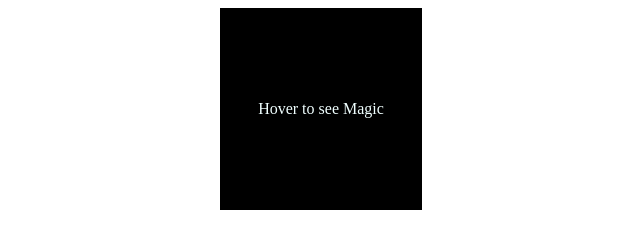
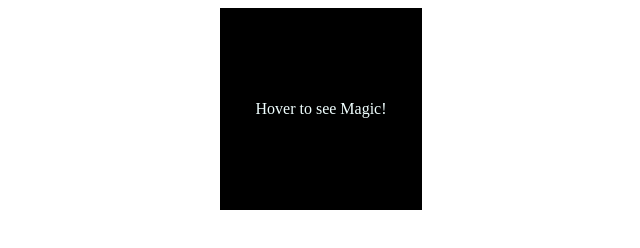
Before and after one commit to karankeyash/karankecodes, a plain HTML site: page Code 3/index.html in a window 1280 px wide. Shown: the full height of the page, 319-959 px from the left. Drawn offline with Linux system fonts and the light colour scheme.

Commit message:
Added CSS
Ref #1

```diff
--- a/Code 3/index.html
+++ b/Code 3/index.html
@@ -31,5 +31,5 @@
 }
 </style>
 <div id="rect-circ">
-        <p class="center-text">Hover to see Magic</p>
-    </div>
+  <p class="center-text">Hover to see Magic!</p>
+</div>
```
